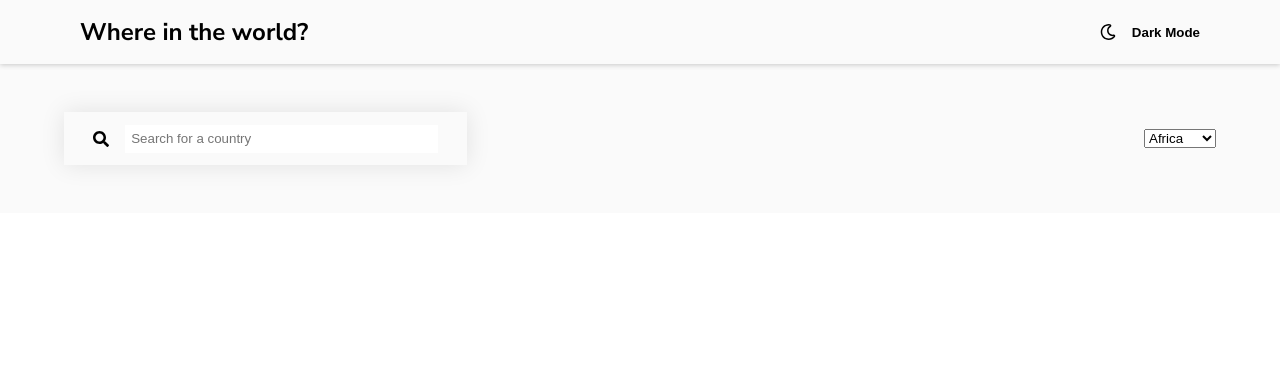
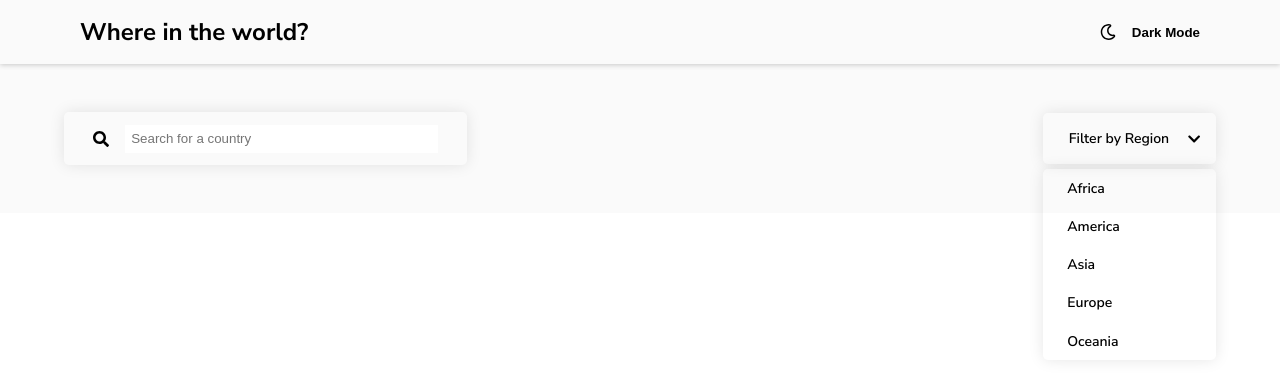
Before and after one commit to akaahl/countries-api, a React (Create React App) app: page / in a window 1280 px wide. Shown: the top 386 px of the page. Built offline with nearby package versions, Linux system fonts and the light colour scheme.

Commit message:
Added a custom select menu

```diff
--- a/src/components/MainContent.js
+++ b/src/components/MainContent.js
@@ -1,6 +1,6 @@
 import styled from "styled-components";
 import { FontAwesomeIcon } from "@fortawesome/react-fontawesome";
-import { faSearch } from "@fortawesome/free-solid-svg-icons";
+import { faSearch, faChevronDown } from "@fortawesome/free-solid-svg-icons";
 
 const MainContent = () => {
   return (
@@ -11,13 +11,19 @@ const MainContent = () => {
           <input type="search" placeholder="Search for a country" />
         </div>
 
-        <select placeholder="Filter by region">
-          <option>Africa</option>
-          <option>America</option>
-          <option>Asia</option>
-          <option>Europe</option>
-          <option>Oceania</option>
-        </select>
+        <div className="custom-select-menu">
+          <div className="placeholder">
+            Filter by Region <FontAwesomeIcon icon={faChevronDown} />
+          </div>
+
+          <div className="options">
+            <div className="option">Africa</div>
+            <div className="option">America</div>
+            <div className="option">Asia</div>
+            <div className="option">Europe</div>
+            <div className="option">Oceania</div>
+          </div>
+        </div>
       </form>
     </StyledMain>
   );
@@ -40,7 +46,8 @@ const StyledMain = styled.main`
       padding: 0.8rem 1.8rem;
       display: flex;
       align-items: center;
-      box-shadow: 0 0 25px rgba(0, 0, 0, 0.1);
+      border-radius: 5px;
+      box-shadow: 0 0 15px rgba(0, 0, 0, 0.1);
 
       input[type="search"] {
         width: 100%;
@@ -49,6 +56,41 @@ const StyledMain = styled.main`
         border: none;
       }
     }
+
+    .custom-select-menu {
+      padding: 1rem;
+      width: 15%;
+      border-radius: 5px;
+      position: relative;
+      box-shadow: 0 0 15px rgba(0, 0, 0, 0.1);
+
+      .placeholder {
+        display: flex;
+        align-items: center;
+        justify-content: space-between;
+        font-size: 14px;
+        font-weight: 600;
+        cursor: pointer;
+        padding-left: 0.6rem;
+      }
+
+      .options {
+        position: absolute;
+        top: 3.5rem;
+        left: 0;
+        width: 100%;
+        /* padding: 0.5rem 0; */
+        box-shadow: 0 0 15px rgba(0, 0, 0, 0.1);
+        border-radius: 5px;
+
+        .option {
+          padding: 0.6rem 1.5rem;
+          cursor: pointer;
+          font-size: 14px;
+          font-weight: 600;
+        }
+      }
+    }
   }
 `;
 
```
